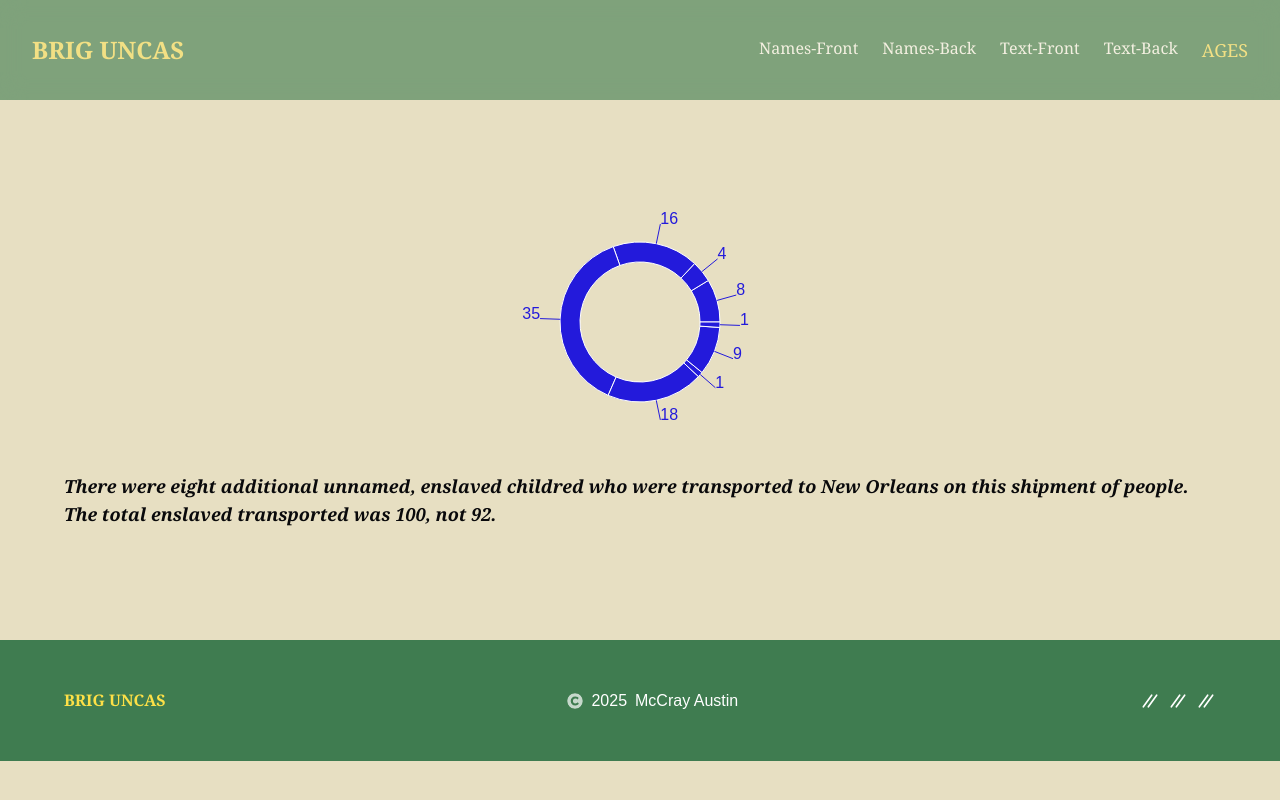
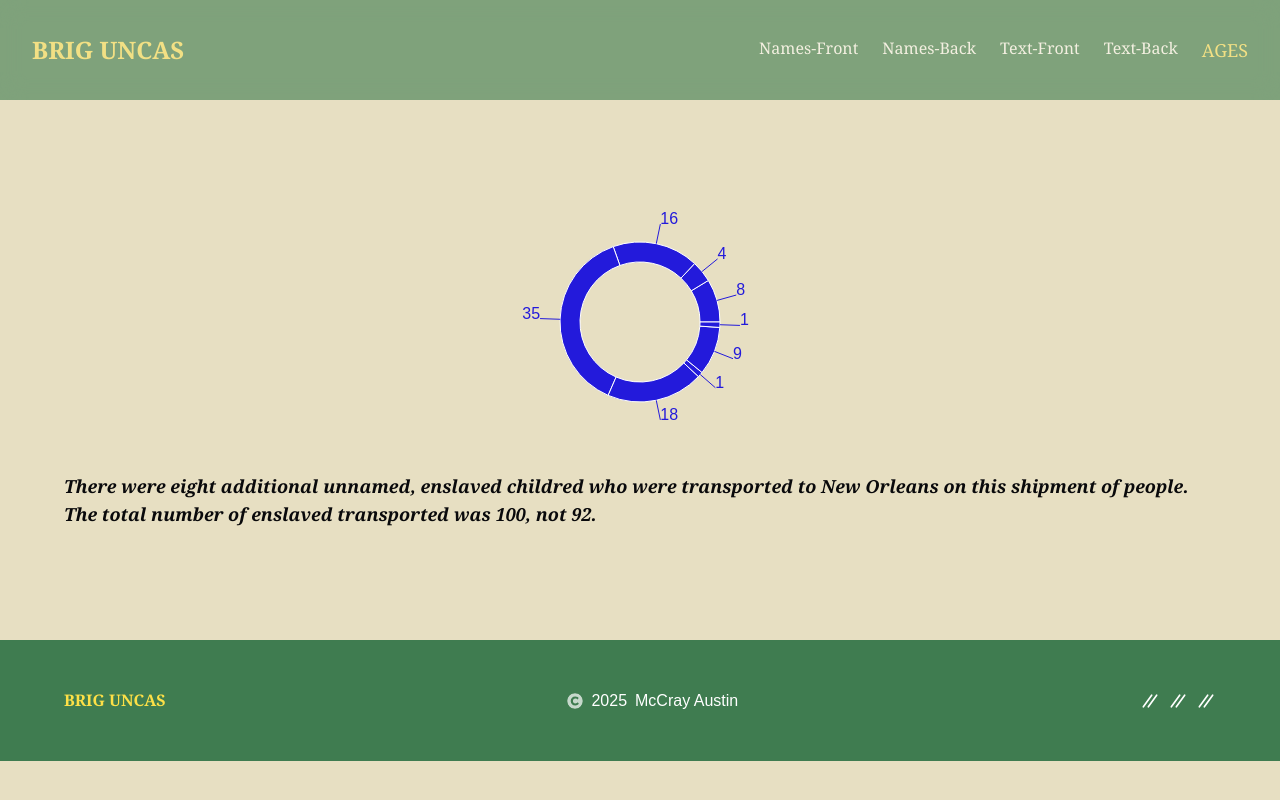
Before and after one commit to mmaustin/brig-uncas, a Next.js app in the folder uncas/: page /ages in a window 1280 px wide. Built offline with nearby package versions, Linux system fonts and the light colour scheme.

Commit message:
Edited ages text

```diff
--- a/uncas/components/display/AgesText.tsx
+++ b/uncas/components/display/AgesText.tsx
@@ -4,7 +4,7 @@
 const AgesText = () => {
   return (
     <p className="w-[90%] text-sm sm:text-base md:text-lg font-serif font-semibold italic">
-      There were eight additional unnamed, enslaved childred who were transported to New Orleans on this shipment of people.  The total enslaved transported was 100, not 92.
+      There were eight additional unnamed, enslaved childred who were transported to New Orleans on this shipment of people.  The total number of enslaved transported was 100, not 92.
     </p>
   )
 }
```
